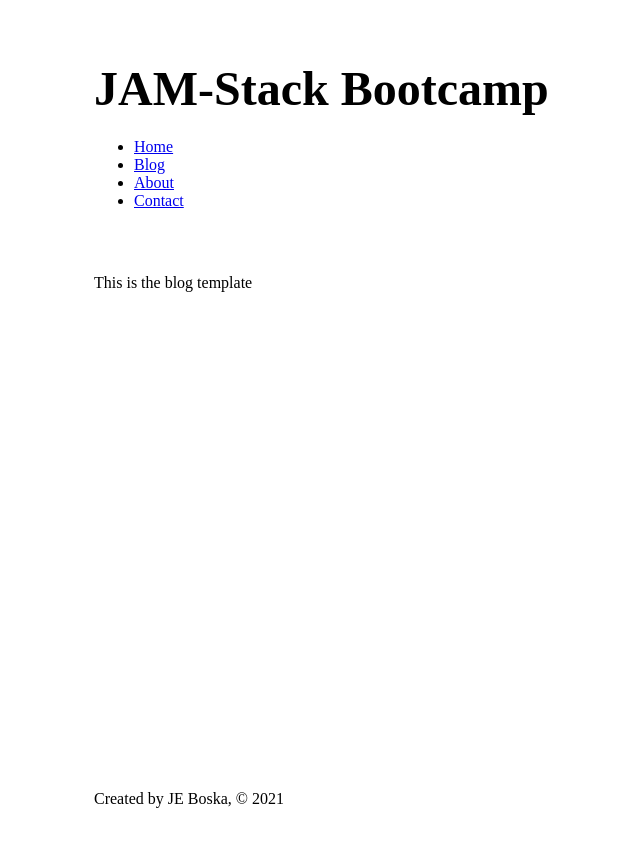
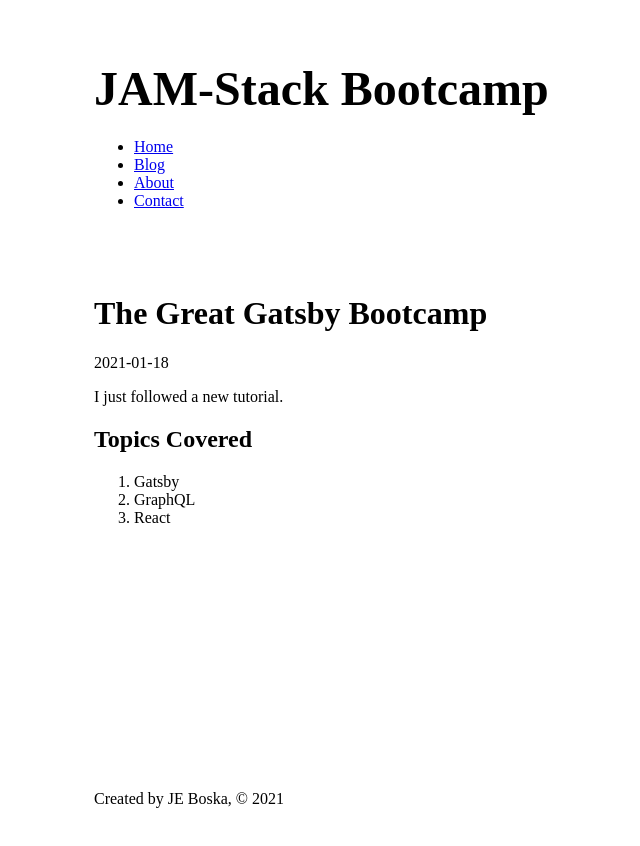
Before and after one commit to je-boska/gatsby-bootcamp, a Gatsby site: page /blog/gatsby in a window 1280 px wide. Shown: the whole page, without its empty margins (171-811 px from the left). Built offline with nearby package versions, Linux system fonts and the light colour scheme; Gatsby itself is replaced by a stand-in of ours.

Commit message:
Create template file and add post content from query.

```diff
--- a/src/templates/blog.js
+++ b/src/templates/blog.js
@@ -1,8 +1,27 @@
 import React from "react"
+import { graphql } from "gatsby"
 import Layout from "../components/Layout"
 
-const Blog = () => {
-  return <Layout>This is the blog template</Layout>
+export const query = graphql`
+  query($slug: String!) {
+    markdownRemark(fields: { slug: { eq: $slug } }) {
+      frontmatter {
+        title
+        date
+      }
+      html
+    }
+  }
+`
+
+const Blog = ({ data: { markdownRemark: post } }) => {
+  return (
+    <Layout>
+      <h1>{post.frontmatter.title}</h1>
+      <p>{post.frontmatter.date}</p>
+      <div dangerouslySetInnerHTML={{ __html: post.html }}></div>
+    </Layout>
+  )
 }
 
 export default Blog
```
